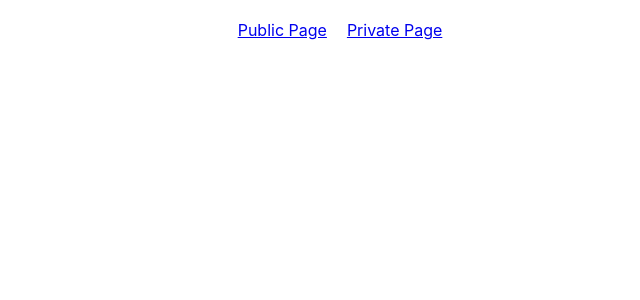
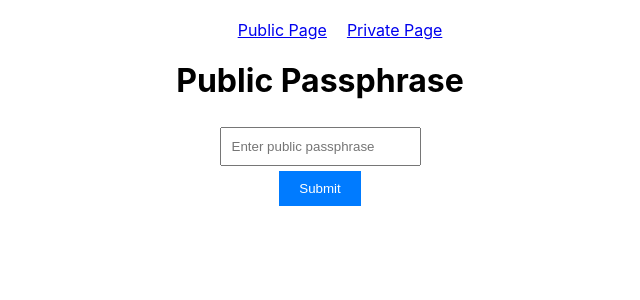
Before and after one commit to gagank1/gagan-bet, a React (Create React App) app in the folder frontend/: page /public in a window 1280 px wide. Shown: the top 300 px of the page, without its empty margins (320-960 px from the left). Built offline with nearby package versions, Linux system fonts and the light colour scheme.

Commit message:
set public page as default

```diff
--- a/frontend/src/App.js
+++ b/frontend/src/App.js
@@ -1,5 +1,5 @@
 import React, { useState } from 'react';
-import { BrowserRouter as Router, Route, Link, Routes } from 'react-router-dom';
+import { BrowserRouter as Router, Route, Link, Routes, Navigate } from 'react-router-dom';
 import './App.css';
 import { ToastContainer, toast } from 'react-toastify';
 import 'react-toastify/dist/ReactToastify.css';
@@ -129,7 +129,7 @@ function App() {
           <nav>
             <ul>
               <li>
-                <Link to="/">Public Page</Link>
+                <Link to="/public">Public Page</Link>
               </li>
               <li>
                 <Link to="/private">Private Page</Link>
@@ -138,8 +138,9 @@ function App() {
           </nav>
 
           <Routes>
-            <Route path="/" element={<PublicPage/>} />
+            <Route path="/public" element={<PublicPage/>} />
             <Route path="/private" element={<PrivatePage/>} />
+            <Route path="*" element={<Navigate to="/public" replace />} />
           </Routes>
 
         </div>
```
Also changed, not shown: 7 other files (tests, documents, lock files or other folders).
